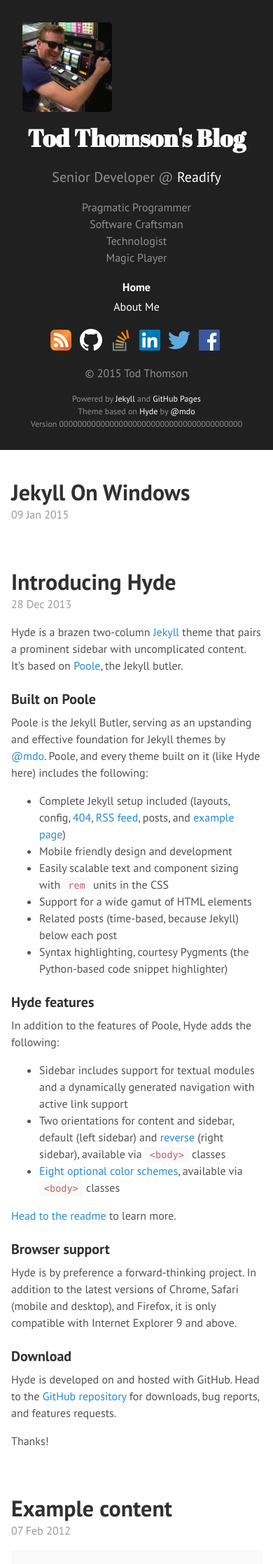
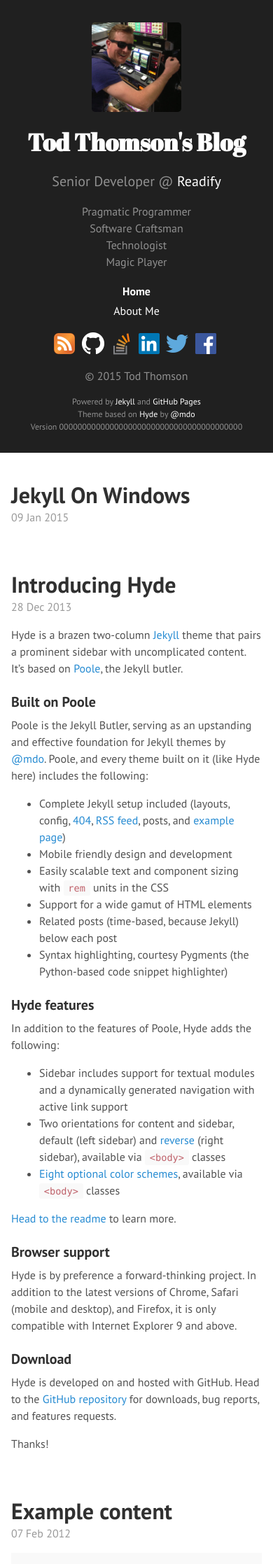
Before and after one commit to todthomson/todthomson.github.io, a Jekyll site: the page built from index.html, in a window 390 px wide. Shown: the top 2235 px of the page at 70% size. Built offline with Jekyll 4.4.1, drawn with Linux system fonts in a browser that asks for light colours; the list of posts is cut into pages by our own code.

Commit message:
fixes the media queries so that the image resizes as you would expect and center aligns on small devices

```diff
--- a/_includes/sidebar.html
+++ b/_includes/sidebar.html
@@ -1,5 +1,7 @@
 <div class="sidebar">
-    <img class="avatar" src="{{ site.baseurl }}public/images/avatar.png" alt="" />
+    <div class="avatar-wrapper">
+        <img class="avatar" src="{{ site.baseurl }}public/images/avatar.png" alt="" />
+    </div>
     <div class="container sidebar-sticky">
         <div class="sidebar-about">
             <h1>{{ site.title }}</h1>
--- a/public/css/site.css
+++ b/public/css/site.css
@@ -11,22 +11,32 @@
   }
 }
 
+.avatar-wrapper {
+  text-align: center;
+}
+
 .avatar {
   display: none;
   max-height: 304px;
   max-width: 304px;
 }
 
+@media (min-width: 48rem) {
+  .avatar-wrapper {
+    text-align: left;
+  }
+}
+
 @media (min-height: 860px) {
   .avatar {
-    display: inherit;
+    display: inline-block;
     height: 128px;
     margin: 1rem;
     width: 128px;
   }
 }
 
-@media (min-height: 1040px) {
+@media (min-height: 1040px) and (min-width: 58rem) {
   .avatar {
     height: auto;
     width: auto;
@@ -78,7 +88,13 @@
 
 .sidebar-nav-links a img {
   margin-bottom: 0;
-  padding: 3px;
+  padding: 2px;
+}
+
+@media (min-width: 58em) {
+  .sidebar-nav-links a img {
+    padding: 3px;
+  }
 }
 
 .copyright {
```
